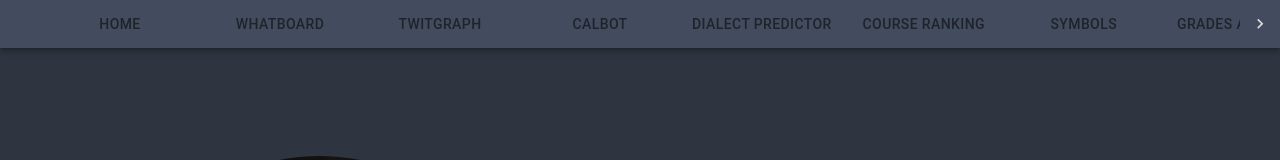
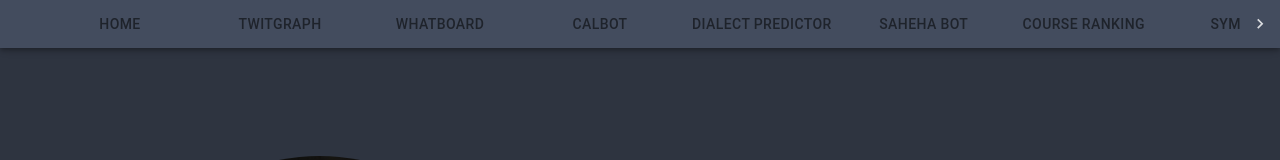
Before and after one commit to Hawzen/My-Epic-Website, a React (Create React App) app: page / in a window 1280 px wide. Shown: the top 160 px of the page. Built offline with nearby package versions, Linux system fonts and the light colour scheme.

Commit message:
Add saheha_bot

```diff
--- a/src/App.js
+++ b/src/App.js
@@ -35,6 +35,9 @@ import asset_dialectPredictor from "./assets/dialectPredictor.png"
 import asset_phonetics_puzzle from "./assets/phonetics_puzzle.png"
 
 import asset_course_ranking from "./assets/course_ranking.png"
+
+import asset_logo_with_tashkeel_nobackground from "./assets/logo_with_tashkeel_nobackground.png"
+import asset_logo_with_tashkeel from "./assets/logo_with_tashkeel.png"
 
 // // // // Costume components
 const SymbolViewerContainer = lazy(() => import( "./symbolViewer/symbolViewerComponent"));
@@ -143,15 +146,16 @@ const useStyles = makeStyles((theme) => ({
 function TabsContentContainer(){
   const tabs = {
     0: ["Home", <HomeContainer/>],
-    1: ["Whatboard", <WhatboardContainer/>],
-    2: ["Twitgraph", <TwitgraphContainer/>],
+    1: ["Twitgraph", <TwitgraphContainer/>],
+    2: ["Whatboard", <WhatboardContainer/>],
     3: ["Calbot", <Calbot/>],
     4: ["Dialect Predictor", <DialectPredictor/>],
-    5: ["Course Ranking", <CourseRanking/>],
-    6: ["Symbols", <SymbolViewerContainer/>],
-    7: ["Grades Animator", <CandyBar/>],
-    8: ["Phonetics Puzzle", <PhoneticsPuzzle/>],
-    9: ["Sketches", <TriangleCanvasContainer density={125} speed={0.03}/>],
+    5: ["Saheha Bot", <SahehaBot/>],
+    6: ["Course Ranking", <CourseRanking/>],
+    7: ["Symbols", <SymbolViewerContainer/>],
+    8: ["Grades Animator", <CandyBar/>],
+    9: ["Phonetics Puzzle", <PhoneticsPuzzle/>],
+    10: ["Sketches", <TriangleCanvasContainer density={125} speed={0.03}/>],
   }
 
   let [activeTab, activeTabSet] = useState(
@@ -175,6 +179,7 @@ function TabsContentContainer(){
           <Route path="/Twitgraph" component={TwitgraphContainer}/>
           <Route path="/Calbot" component={Calbot}/>
           <Route path="/Dialect Predictor" component={DialectPredictor}/>
+          <Route path="/Saheha Bot" component={SahehaBot}/>
           <Route path="/Symbols" component={SymbolViewerContainer}/>
           <Route path="/Sketches"> <TriangleCanvasContainer density={125} speed={0.03}/> </Route>
           <Route path="/Grades Animator" component={CandyBar}/>
@@ -326,6 +331,22 @@ function Calbot(){
   });
 }
 
+function SahehaBot(){
+  const classes = useStyles();
+  return ShowcaseContents({
+    title: "Saheha",
+    description: "Sasheha is an automated correction and shaping bot",
+    image: asset_logo_with_tashkeel,
+    imageClass: classes.containerWhatboardImage,
+    link1Url: "https://twitter.com/saheha_bot",
+    link1Text: "Visit",
+    link2Url: "https://github.com/Hawzen/Whatboard",
+    link2Text: "Code",
+    button2: false,
+  });
+}
+
+
 function CandyBar(){
   const classes = useStyles();
   return ShowcaseContents({
```
Also changed, not shown: src/assets/logo_with_tashkeel.png (added), src/assets/logo_with_tashkeel_nobackground.png (added).
